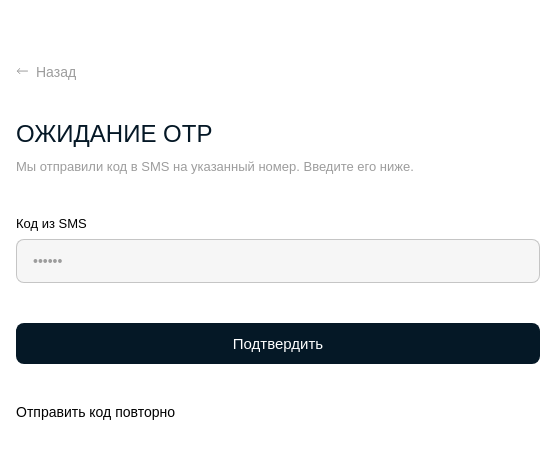
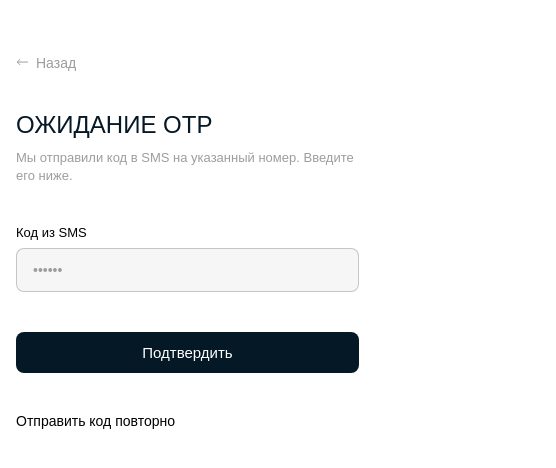
Before and after one commit to Highrates/Win-Win-Front, a Next.js app: page /login/otp in a window 390 px wide. Shown: the part 180-648 px from the top of the page, 556 px wide, since content can reach past the window. Built offline with nearby package versions, Linux system fonts and the light colour scheme.

Commit message:
Update: Next.js frontend

```diff
--- a/components/AuthPageShell/AuthPageShell.module.css
+++ b/components/AuthPageShell/AuthPageShell.module.css
@@ -17,6 +17,16 @@
   justify-content: flex-start;
   align-items: flex-start;
   gap: 40px;
+}
+
+@media (max-width: 768px) {
+  .authDetailsWrapper {
+    width: 100%;
+    max-width: 100%;
+    margin-left: 0;
+    margin-right: 0;
+    min-width: 0;
+  }
 }
 
 .authBack {
--- a/package.json
+++ b/package.json
@@ -4,6 +4,8 @@
   "private": true,
   "scripts": {
     "dev": "next dev",
+    "clean": "rm -rf .next",
+    "dev:clean": "npm run clean && next dev",
     "build": "next build",
     "start": "next start",
     "lint": "next lint"
@@ -11,7 +13,7 @@
   "dependencies": {
     "@fontsource-variable/commissioner": "^5.0.0",
     "animejs": "^4.3.6",
-    "next": "^14.0.0",
+    "next": "14.2.35",
     "photoswipe": "^5.4.4",
     "react": "^18.2.0",
     "react-dom": "^18.2.0"
```
